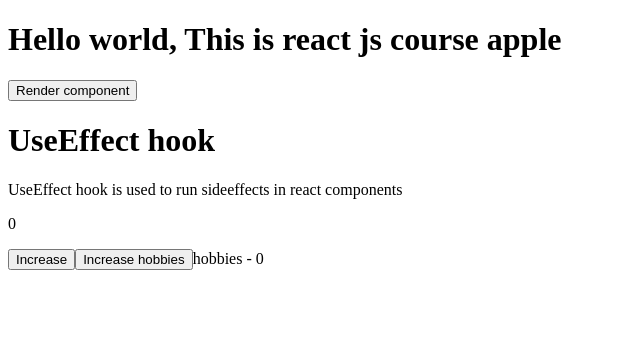
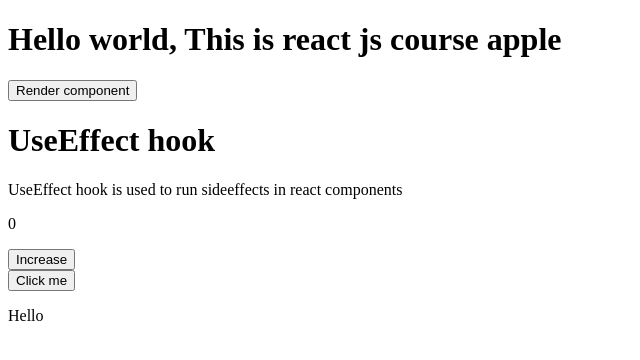
Before and after one commit to vickyaltitude/myfirstrepository, a React (Vite) app in the folder react/: page / in a window 1280 px wide. Both pictures are taken after a click on the button "Render component". Shown: the top 360 px of the page, without its empty margins (0-640 px from the left). Built offline with nearby package versions, Linux system fonts and the light colour scheme.

Commit message:
Saw useref hook

```diff
--- a/react/src/App.jsx
+++ b/react/src/App.jsx
@@ -4,6 +4,7 @@ import ReactHooks from "./components/ReactHooks";
 import UseStateHook from "./components/UseStateHook";
 import UseEffectHook from "./components/UseEffectHook";
 import { useState } from "react";
+import ControlledComponents from "./components/ControlledComponents";
 
 function App() {
   //JSX - Javascript + XML
@@ -21,6 +22,7 @@ function App() {
         Render component
       </button>
       {showComponent && <UseEffectHook />}
+      <ControlledComponents />
     </>
   );
 }
--- /dev/null
+++ b/react/src/components/ControlledComponents.jsx
@@ -0,0 +1,19 @@
+import React from "react";
+import { useRef } from "react";
+
+function ControlledComponents() {
+  let reference = useRef();
+
+  function changeValue() {
+    reference.current.innerText = "hello world";
+  }
+
+  return (
+    <div className="div">
+      <button onClick={changeValue}>Click me</button>
+      <p ref={reference}>Hello</p>
+    </div>
+  );
+}
+
+export default ControlledComponents;
--- a/react/src/components/UseEffectHook.jsx
+++ b/react/src/components/UseEffectHook.jsx
@@ -3,23 +3,23 @@ import { useEffect } from "react";
 
 function UseEffectHook() {
   let [count, setCount] = useState(0);
-  let [hobbies, setHobbies] = useState(0);
-  let [details, setDetails] = useState(0);
-
-  let [mapping, setMapping] = useState(0);
 
   useEffect(() => {
-    console.log("Im useEffect");
-  }, [count, hobbies]);
+    let setInt = setInterval(() => {
+      console.log(Date.now());
+    }, 1000);
+
+    return () => {
+      clearInterval(setInt);
+    };
+  }, []);
 
   return (
     <div>
       <h1>UseEffect hook</h1>
       <p>UseEffect hook is used to run sideeffects in react components</p>
       <p>{count}</p>
-      <button onClick={() => setCount(count + 1)}>Increase</button>
-      <button onClick={() => setHobbies(hobbies + 1)}>Increase hobbies</button>
-      hobbies - {hobbies}
+      <button>Increase</button>
     </div>
   );
 }
```
